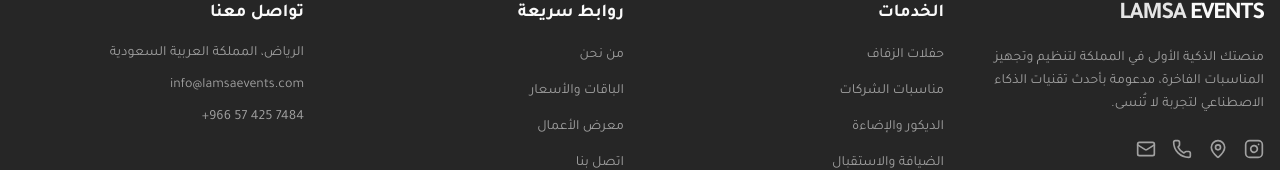
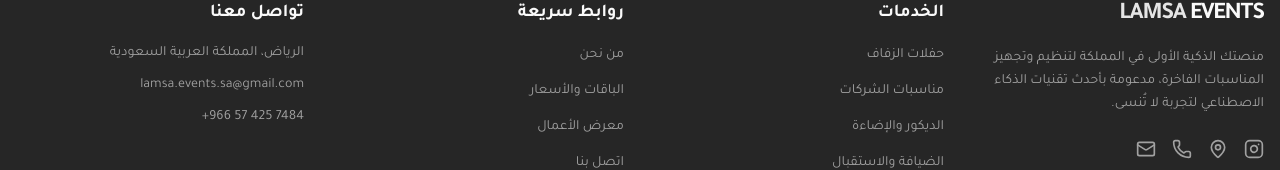
Before and after one commit to EngAI2222/tuwaiq-events, a Next.js app: page / in a window 1280 px wide. Shown: the part 3595-3765 px from the top of the page. Built offline with nearby package versions, Linux system fonts and the light colour scheme.

Commit message:
Update SEO metadata and Open Graph images

```diff
--- a/src/components/shared/Footer.tsx
+++ b/src/components/shared/Footer.tsx
@@ -68,7 +68,14 @@
             <h3 className="font-semibold text-lg mb-4">تواصل معنا</h3>
             <ul className="space-y-3">
               <li className="text-muted-foreground text-sm">الرياض، المملكة العربية السعودية</li>
-              <li className="text-muted-foreground text-sm">info@lamsaevents.com</li>
+              <li className="text-muted-foreground text-sm">
+                <a
+                  href="mailto:lamsa.events.sa@gmail.com"
+                  className="hover:text-primary transition-colors"
+                >
+                  lamsa.events.sa@gmail.com
+                </a>
+              </li>
               <li className="text-muted-foreground text-sm" dir="ltr">
                 <a
                   href="https://wa.me/966574257484"
```
